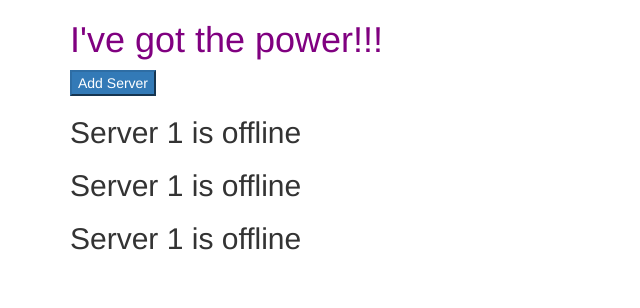
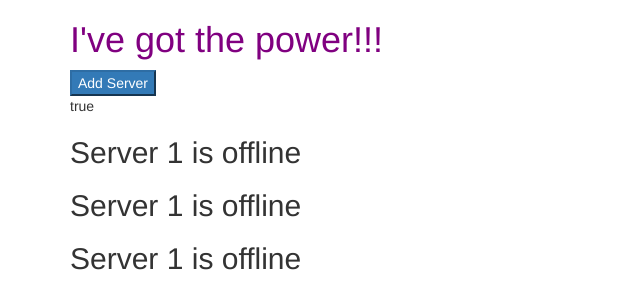
Before and after one commit to orjwan98/Angular8-2019, an Angular app in the folder angular-course/: page / in a window 1280 px wide. Shown: the top 308 px of the page, without its empty margins (0-640 px from the left). Built offline with nearby package versions, Linux system fonts and the light colour scheme.

Commit message:
data-binding but using a method

```diff
--- a/angular-course/src/app/servers/servers.component.html
+++ b/angular-course/src/app/servers/servers.component.html
@@ -1,5 +1,5 @@
 <button class="btn-primary" [disabled]="!addServers">Add Server</button>
-
+<p [innerHtml]="addServersStatus()"></p>
 <div class="app-server"></div>
 <div class="app-server"></div>
 <div class="app-server"></div>
--- a/angular-course/src/app/servers/servers.component.ts
+++ b/angular-course/src/app/servers/servers.component.ts
@@ -15,6 +15,10 @@ export class ServersComponent implements OnInit {
     }, 1000);
   }
 
+  addServersStatus() {
+    return this.addServers;
+  }
+
   ngOnInit() {
   }
 }
```
